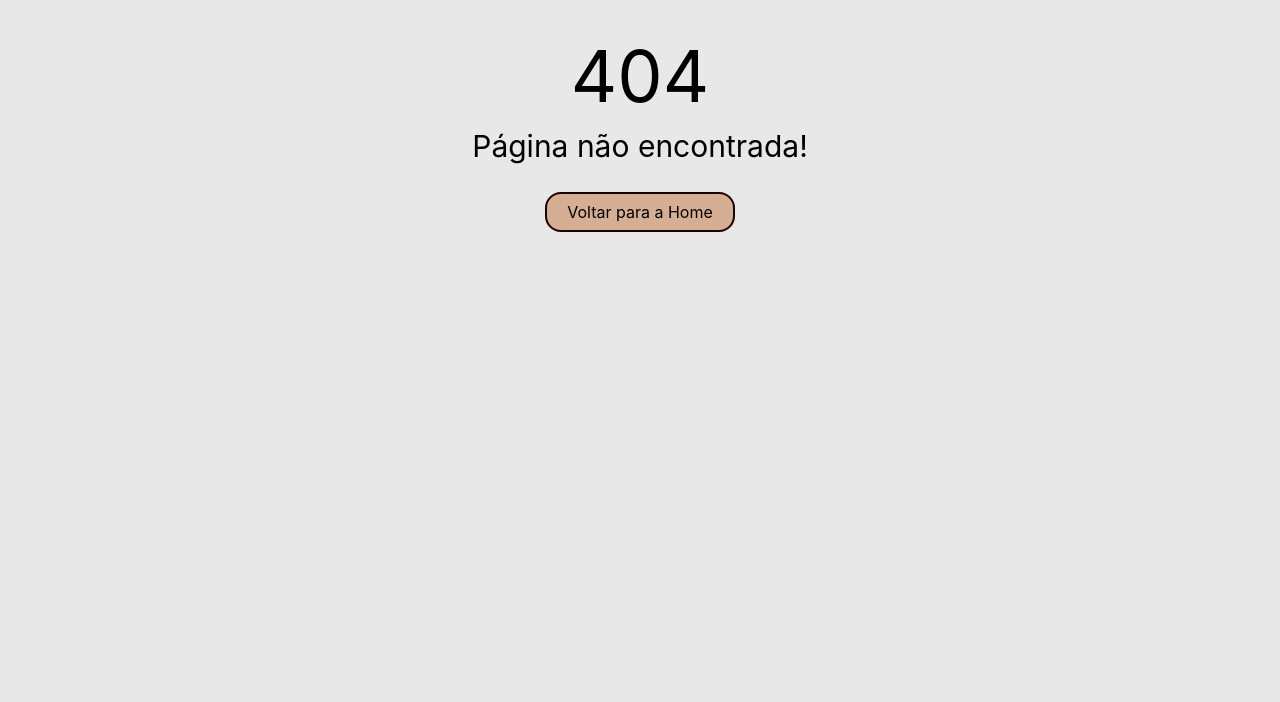
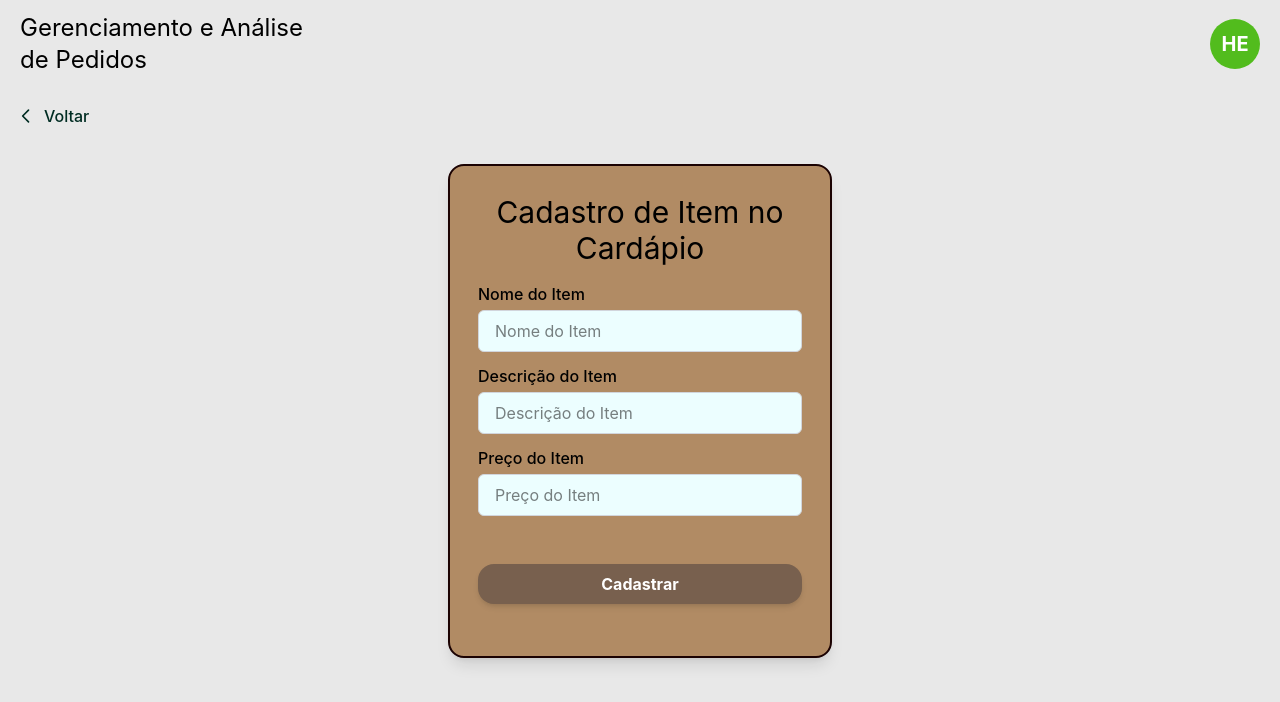
Before and after one commit to fcp-team/restaurant-order-manager, a Next.js app: page /admin/menu/cadastro-item in a window 1280 px wide. Before the commit this address had no page. Shown: the top 702 px of the page. Built offline with nearby package versions, Linux system fonts and the light colour scheme.

Commit message:
WIP: antes do rebase

```diff
--- /dev/null
+++ b/src/app/admin/menu/cadastro-cardapio/page.tsx
@@ -0,0 +1,33 @@
+import Header from "@/components/Header";
+import Link from "next/link";
+
+export default function CadastroCardapio(){
+   return(
+      <>
+        <Header/>
+          <Link href="/admin/menu" className="inline-flex items-center text-emerald-950 hover:text-emerald-900 font-medium m-4">
+            <svg xmlns="http://www.w3.org/2000/svg" className="h-5 w-5 mr-2" fill="none" viewBox="0 0 24 24" stroke="currentColor">
+            <path strokeLinecap="round" strokeLinejoin="round" strokeWidth={2} d="M15 19l-7-7 7-7" />
+            </svg>
+            Voltar
+          </Link>
+            <div className="w-full max-w-96 flex flex-col justify-center bg-[var(--color-surface)] rounded-2xl shadow-lg p-7 py-4 m-10 mt-5 mx-auto border-2 border-[var(--color-surface-border)]">
+               <h2 className="text-3xl text-center m-3 mb-4">Cadastro de Cardápio</h2>
+               <form action="" method="post" className="flex flex-col">
+
+                     <div className="mb-5">
+                     <label htmlFor="nomeCardapio" className="block text-[var(--color-text-primary)]-700 font-medium mb-2">Nome do Cardápio</label>
+                     <input type="text" name="nomeCardapio" id="nomeCardapio" placeholder="Nome do Cardápio" required className="w-full px-4 py-2 border border-gray-300 rounded-md bg-cyan-50 focus:outline-none focus:ring-2 focus:caret-green-950"/>
+                     </div>
+
+                     <div>
+                        <label htmlFor="descricaoCardapio" className="block text-[var(--color-text-primary)]-700 font-medium mb-2">Descriçao do Cardapio</label>
+                     <input type="text" name="descricaoCardapio" id="descricaoCardapio" placeholder="Descriçao do Cardapio" required className="w-full px-4 py-2 border border-gray-300 rounded-md bg-cyan-50 focus:outline-none focus:ring-2 focus:caret-green-950"/>
+                     </div>
+
+                     <input type="submit" value="Cadastrar" className="cursor-pointer bg-[var(--color-button-auth)] transition duration-300 hover:bg-[var(--color-button-auth-hover)] rounded-2xl p-2 px-5 my-9 min-w-[200px] shadow-md text-[var(--color-text-inverse)] font-bold"/>
+               </form>
+            </div>
+      </>
+   )
+}
--- /dev/null
+++ b/src/app/admin/menu/cadastro-item/page.tsx
@@ -0,0 +1,40 @@
+import Header from "@/components/Header";
+import Link from "next/link";
+
+export default function CadastroItem(){
+   return(
+      <>
+        <Header/>
+          <Link href="/admin/menu" className="inline-flex items-center text-emerald-950 hover:text-emerald-900 font-medium m-4">
+            <svg xmlns="http://www.w3.org/2000/svg" className="h-5 w-5 mr-2" fill="none" viewBox="0 0 24 24" stroke="currentColor">
+            <path strokeLinecap="round" strokeLinejoin="round" strokeWidth={2} d="M15 19l-7-7 7-7" />
+            </svg>
+            Voltar
+          </Link>
+        <div className="w-full max-w-96 flex flex-col justify-center bg-[var(--color-surface)] rounded-2xl shadow-lg p-7 py-4 m-10 mt-5 mx-auto border-2 border-[var(--color-surface-border)]">
+               <h2 className="text-3xl text-center m-3 mb-4">Cadastro de Item no Cardápio</h2>
+               <form action="" method="post" className="flex flex-col gap-3">
+
+                     {/* fazer um selec que pegue as opções de cardapio com seus nomes, mas o valor enviado é o id */}
+
+                     <div>
+                        <label htmlFor="nomeItem" className="block text-[var(--color-text-primary)]-700 font-medium mb-1">Nome do Item</label>
+                        <input type="text" name="nomeItem" id="nomeItem" placeholder="Nome do Item" className="w-full px-4 py-2 border border-gray-300 rounded-md bg-cyan-50 focus:outline-none focus:ring-2 focus:caret-green-950"/>
+                     </div>
+
+                      <div>
+                        <label htmlFor="descricaoItem" className="block text-[var(--color-text-primary)]-700 font-medium mb-1">Descrição do Item</label>
+                        <input type="text" name="descricaoItem" id="descricaoItem" placeholder="Descrição do Item" className="w-full px-4 py-2 border border-gray-300 rounded-md bg-cyan-50 focus:outline-none focus:ring-2 focus:caret-green-950"/>
+                     </div>
+
+                     <div>
+                        <label htmlFor="precoItem" className="block text-[var(--color-text-primary)]-700 font-medium mb-1">Preço do Item</label>
+                        <input type="number" name="precoItem" id="precoItem" placeholder="Preço do Item" className="w-full px-4 py-2 border border-gray-300 rounded-md bg-cyan-50 focus:outline-none focus:ring-2 focus:caret-green-950"/>
+                     </div>
+
+                     <input type="submit" value="Cadastrar" className="cursor-pointer bg-[var(--color-button-auth)] transition duration-300 hover:bg-[var(--color-button-auth-hover)] rounded-2xl p-2 px-5 my-9 min-w-[200px] shadow-md text-[var(--color-text-inverse)] font-bold"/>
+               </form>
+         </div>
+      </>
+   )
+}
--- /dev/null
+++ b/src/app/admin/menu/page.tsx
@@ -0,0 +1,25 @@
+import { useState, useEffect } from "react"
+import Header from "@/components/Header";
+import Link from "next/link";
+
+export default function Menu(){
+
+   return(
+      <>
+        <Header/>
+          <Link href="/admin" className="inline-flex items-center text-emerald-950 hover:text-emerald-900 font-medium m-4">
+            <svg xmlns="http://www.w3.org/2000/svg" className="h-5 w-5 mr-2" fill="none" viewBox="0 0 24 24" stroke="currentColor">
+            <path strokeLinecap="round" strokeLinejoin="round" strokeWidth={2} d="M15 19l-7-7 7-7" />
+            </svg>
+            Voltar
+          </Link>
+       <div className="flex flex-col gap-1 sm:flex-row sm:gap-6 justify-center items-center text-center p-3 my-2">
+            <Link href="/admin/menu/cadastro-cardapio" className="cursor-pointer bg-[var(--color-button-action)] transition duration-300 hover:bg-[var(--color-button-action-hover)] border-[var(--color-button-action-border)] border-2 rounded-2xl p-2 px-5 mt-5 min-w-[270px]">Cadastrar novo Cardápio</Link>
+            <Link href="/admin/menu/cadastro-item" className="cursor-pointer bg-[var(--color-button-action)] transition duration-300 hover:bg-[var(--color-button-action-hover)] border-[var(--color-button-action-border)] border-2 rounded-2xl p-2 px-5 mt-5 min-w-[270px]">Cadastrar novo Item no Cardápio</Link>
+        </div>
+       <div className="flex flex-col gap-10 flex-wrap justify-center items-center">
+
+       </div>
+      </>
+   )
+}
--- a/src/app/admin/page.tsx
+++ b/src/app/admin/page.tsx
@@ -8,6 +8,7 @@ export default function Admin(){
         <div className="flex flex-col justify-center items-center text-center p-5 my-10">
             <Link href="/admin/relatorio" className="cursor-pointer bg-[var(--color-button-action)] transition duration-300 hover:bg-[var(--color-button-action-hover)] border-[var(--color-button-action-border)] border-2 rounded-2xl p-2 px-5 mt-5 min-w-[270px]">Ver Relatório</Link>
             <Link href="/admin/pedidos" className="cursor-pointer bg-[var(--color-button-action)] transition duration-300 hover:bg-[var(--color-button-action-hover)] border-[var(--color-button-action-border)] border-2 rounded-2xl p-2 px-5 mt-5 min-w-[270px]">Ver Pedidos</Link>
+            <Link href="/admin/menu" className="cursor-pointer bg-[var(--color-button-action)] transition duration-300 hover:bg-[var(--color-button-action-hover)] border-[var(--color-button-action-border)] border-2 rounded-2xl p-2 px-5 mt-5 min-w-[270px]">Menu do Restaurante</Link>
             <Link href="/admin/convidar" className="cursor-pointer bg-[var(--color-button-action)] transition duration-300 hover:bg-[var(--color-button-action-hover)] border-[var(--color-button-action-border)] border-2 rounded-2xl p-2 px-5 mt-5 min-w-[270px]">Convidar Novo Membro</Link>
         </div>
       </>
--- /dev/null
+++ b/src/components/TabelaCardapio.tsx
@@ -0,0 +1,43 @@
+ type TabelaCardapioProps = {
+    itemPedido: Record<string, any>
+}
+
+export default function TabelaCardapio({itemPedido}: TabelaCardapioProps){
+    return (
+       <div className="p-4">
+            <div className="max-w-5xl mx-auto">
+
+                <h2 className="text-2xl font-bold text-gray-800">Nome Cardápio</h2>
+                <p className="text-gray-500 mb-4">Cardápio com pratos do restaurante</p>
+
+                <div className="overflow-x-auto rounded-lg shadow">
+                <table className="min-w-full bg-white">
+
+                    <thead className="bg-[var(--color-surface)]">
+                    <tr>
+                        <th className="text-left px-4 py-3 text-sm font-semibold text-[var(--color-text-highlight)]">Nome</th>
+                        <th className="text-left px-4 py-3 text-sm font-semibold text-[var(--color-text-highlight)]">Descrição</th>
+                        <th className="text-left px-4 py-3 text-sm font-semibold text-[var(--color-text-highlight)]">Valor</th>
+                    </tr>
+                    </thead>
+
+                    <tbody className="divide-y">
+                    <tr className="hover:bg-gray-50 transition">
+                        <td className="px-4 py-3 font-medium text-gray-800">
+                        Virada Paulista
+                        </td>
+                        <td className="px-4 py-3 text-gray-600">
+                        tutu de feijão cremoso, bisteca suína, couve refogada, arroz branco
+                        </td>
+                        <td className="px-4 py-3 font-semibold text-[var(--color-text-highlight)]">
+                        R$ 25,00
+                        </td>
+                    </tr>
+                    </tbody>
+
+                </table>
+                </div>
+           </div>
+        </div>
+    )
+}
```
